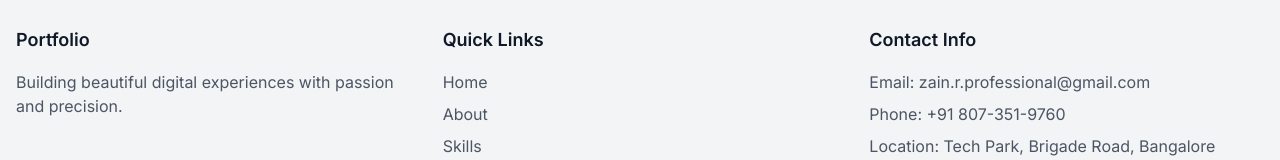
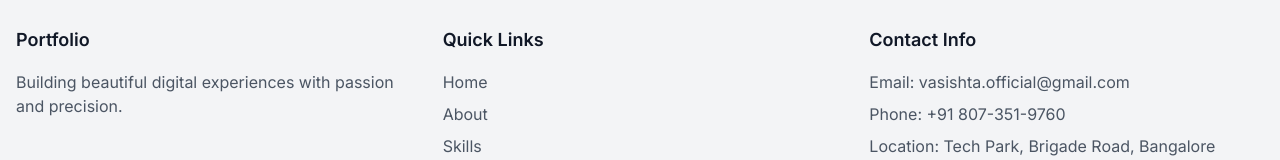
Before and after one commit to Vasishta-decode/vasishta.dev, a React (Vite) app: page / in a window 1280 px wide. Shown: the part 4299-4459 px from the top of the page. Built offline with nearby package versions, Linux system fonts and the light colour scheme.

Commit message:
Update footer.tsx , Mail id

```diff
--- a/src/components/footer.tsx
+++ b/src/components/footer.tsx
@@ -40,7 +40,7 @@ const Footer: React.FC = () => {
             <h3 className="text-lg font-semibold text-gray-900 dark:text-white mb-4">Contact Info</h3>
             <ul className="space-y-2">
               <li className="text-gray-600 dark:text-gray-300">
-                Email: zain.r.professional@gmail.com
+                Email: vasishta.official@gmail.com
               </li>
               <li className="text-gray-600 dark:text-gray-300">
                 Phone: +91 807-351-9760
```
